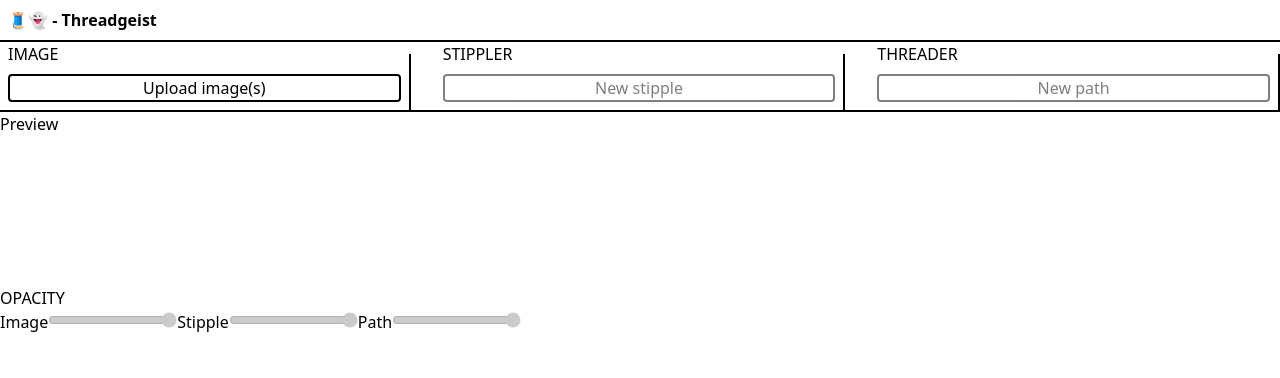
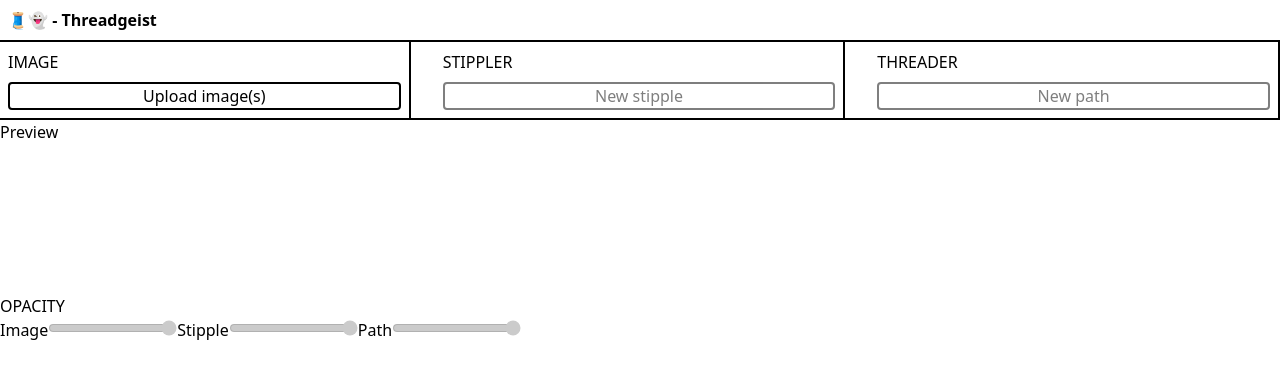
Before and after one commit to Asmatzaile/threadgeist, a React (Vite) app: page / in a window 1280 px wide. Shown: the top 378 px of the page. Built offline with nearby package versions, Linux system fonts and the light colour scheme.

Commit message:
legend styling workaround

```diff
--- a/src/App.jsx
+++ b/src/App.jsx
@@ -6,6 +6,7 @@
 import { useForceUpdate } from "./useForceUpdate";
 import { Button } from "./components/Button";
 import { Slider } from "./components/Slider";
+import { Legend } from "./components/Legend";
 
 function App() {
     const previewRef = useRef();
@@ -42,7 +43,7 @@
         </header>
         <div className="grid grid-cols-3 gap-6 border-b-2 *:border-r-2">
             <fieldset className="p-2 grid gap-2 items-center">
-                <legend className="uppercase">Image</legend>
+                <Legend className="uppercase">Image</Legend>
                 <label className="relative w-full">
                     <Button className="w-full">Upload image(s)</Button>
                     <input type="file" accept="image/*" multiple={true} className="opacity-0 cursor-pointer absolute inset-0 w-full h-full" onChange={(e) => uploadImages(e.target.files)}/>
@@ -55,13 +56,13 @@
                 </div>}
             </fieldset>
             <fieldset className="p-2 grid gap-2 items-center" disabled={imageLoader.status === 'unstarted'}>
-                <legend className="uppercase">Stippler</legend>
+                <Legend className="uppercase">Stippler</Legend>
                 <Button disabled={stippler.status === 'working' || threader.status === 'working'} onClick={() => createStippleModalRef.current.showModal()}>New stipple</Button>
                 <Button hidden={stippler.status !== 'done'} onClick={() => {stippler.relax(forceUpdate);forceUpdate()}}>Relax stipple</Button>
                 <Button hidden={stippler.status !== 'working'} onClick={() => stippler.stop()}>Stop relaxation</Button>
             </fieldset>
             <fieldset className="p-2 grid gap-2 items-center" disabled={stippler.status === 'unstarted'}>
-                <legend className="uppercase">Threader</legend>
+                <Legend className="uppercase">Threader</Legend>
                 <Button hidden={threader.status === 'working'} onClick={() => createPathModalRef.current.showModal()}>New path</Button>
                 <Button hidden={threader.status !== 'working'} onClick={() => threader.stop()}>Stop path generation</Button>
                 <Button hidden={threader.status === 'unstarted'} disabled={threader.status !== 'done'} onClick={() => downloader.download()}>Download path svg</Button>
@@ -76,7 +77,7 @@
                     <canvas style={{opacity: pathOpacity}}  className="absolute inset-0"/>
             </div>
             <fieldset>
-                <legend className="uppercase">Opacity</legend>
+                <Legend className="uppercase">Opacity</Legend>
                 <label>
                     Image
                     <Slider disabled={imageLoader.status === 'unstarted'} min="0" max="1" step="any" value={imgOpacity} onChange={(e)=>setImgOpacity(e.target.valueAsNumber)}/>
--- /dev/null
+++ b/src/components/Legend.jsx
@@ -0,0 +1,3 @@
+export function Legend({children, ...params}) {
+    return <legend className="contents"><div {...params}>{children}</div></legend>
+}
```
